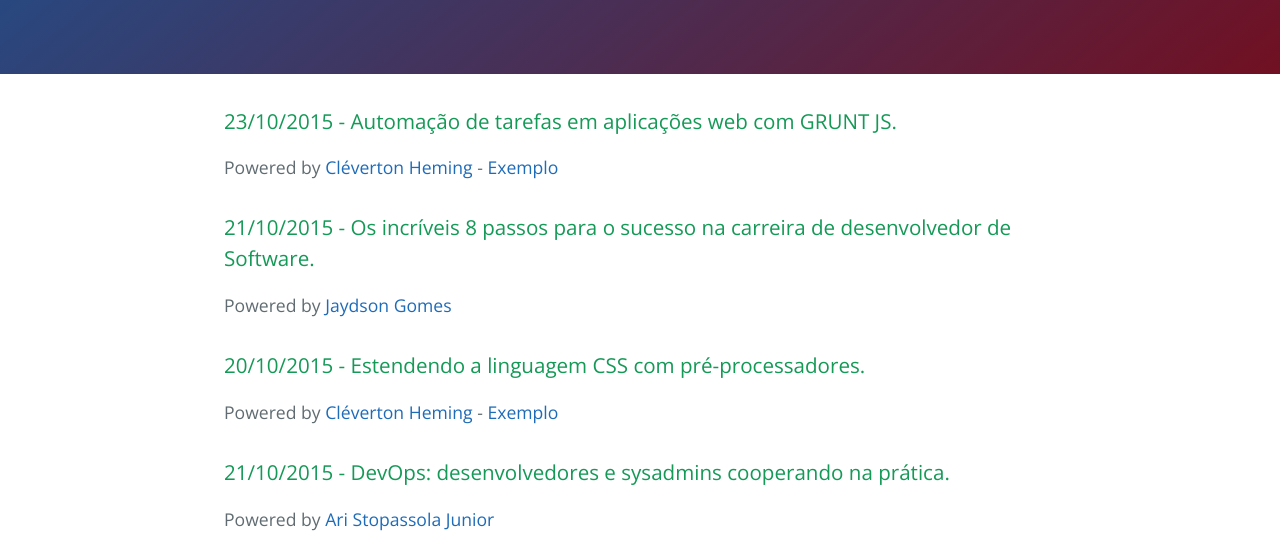
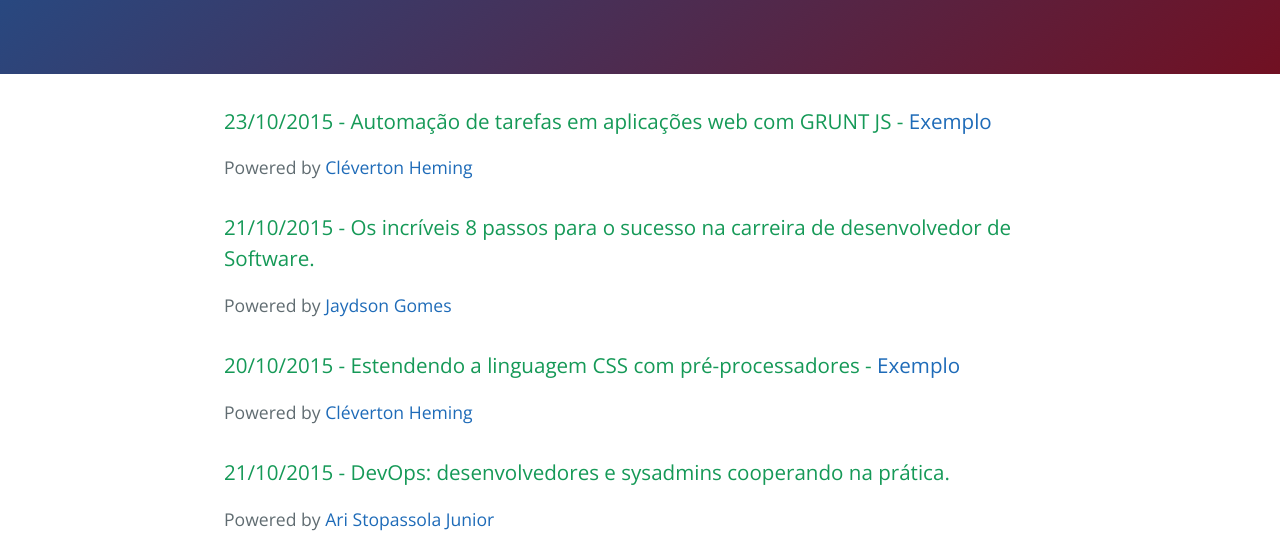
Before and after one commit to cctec/cctec, a plain HTML site: page index.html in a window 1280 px wide. Shown: the part 309-856 px from the top of the page. Drawn offline with nearby package versions, Linux system fonts and the light colour scheme; grey boxes are pictures that could not be loaded; a script that the page names is missing.

Commit message:
Alterado o local aonde estava o link de exemplo

```diff
--- a/index.html
+++ b/index.html
@@ -22,12 +22,12 @@
 
     <!-- opn Grunt -->
     <h3>
-      <a id="designer-templates" class="anchor" href="#designer-templates" aria-hidden="true"><span class="octicon octicon-link"></span></a> 23/10/2015 - Automação de tarefas em aplicações web com GRUNT JS.
+      <a id="designer-templates" class="anchor" href="#designer-templates" aria-hidden="true"><span class="octicon octicon-link"></span></a> 23/10/2015 - Automação de tarefas em aplicações web com GRUNT JS - <a target="_blank" href="https://github.com/cctec/mini-curso-cctec-2015-grunt-js">Exemplo</a>
     </h3>
 
 
         <p>
-          Powered by <a target="_blank" href="http://clevertonh.com">Cléverton Heming</a> - <a target="_blank" href="https://github.com/cctec/mini-curso-cctec-2015-grunt-js">Exemplo</a>
+          Powered by <a target="_blank" href="http://clevertonh.com">Cléverton Heming</a>
         </p>
 
 
@@ -49,11 +49,11 @@
 
     <!-- opn Less -->
     <h3>
-      <a id="designer-templates" class="anchor" href="#designer-templates" aria-hidden="true"><span class="octicon octicon-link"></span></a> 20/10/2015 - Estendendo a linguagem CSS com pré-processadores.
+      <a id="designer-templates" class="anchor" href="#designer-templates" aria-hidden="true"><span class="octicon octicon-link"></span></a> 20/10/2015 - Estendendo a linguagem CSS com pré-processadores - <a target="_blank" href="https://github.com/cctec/mini-curso-cctec-2015-css-less">Exemplo</a>
     </h3>
 
     <p>
-      Powered by <a target="_blank" href="http://clevertonh.com">Cléverton Heming</a> - <a target="_blank" href="https://github.com/cctec/mini-curso-cctec-2015-css-less">Exemplo</a>
+      Powered by <a target="_blank" href="http://clevertonh.com">Cléverton Heming</a>
     </p>
     <script async class="speakerdeck-embed" data-id="28ef53fd19c44c07a810eaf716e30d44" data-ratio="1.77777777777778" src="//speakerdeck.com/assets/embed.js"></script>
     <!-- cls Less -->
```
